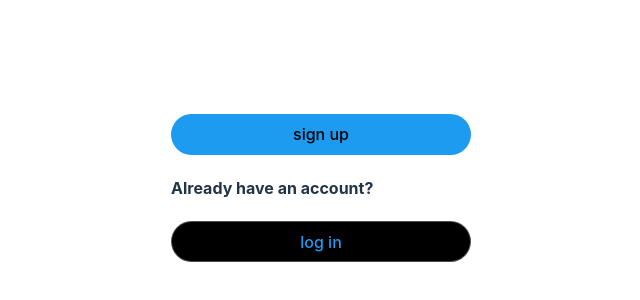
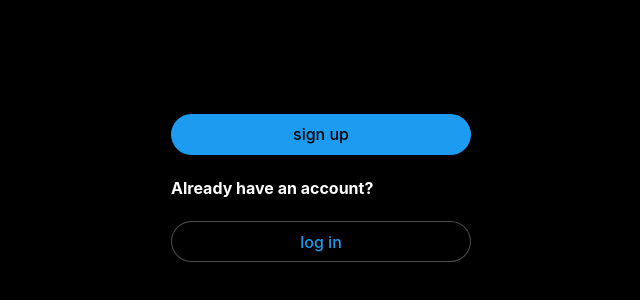
Before and after one commit to yousefkmail/Twitter-Frontend, a React (Vite) app: page / in a window 1280 px wide. Shown: the part 212-512 px from the top of the page, without its empty margins (319-959 px from the left). Built offline with nearby package versions, Linux system fonts and the light colour scheme; no server answers.

Commit message:
fix: change the root styles selector to id

```diff
--- a/src/index.css
+++ b/src/index.css
@@ -1,9 +1,10 @@
-:root {
+#root {
   line-height: 1.5;
   font-weight: 400;
 
   color-scheme: light dark;
   color: rgb(255, 255, 255);
+  background-color: black;
 
   font-synthesis: none;
   text-rendering: optimizeLegibility;
```
